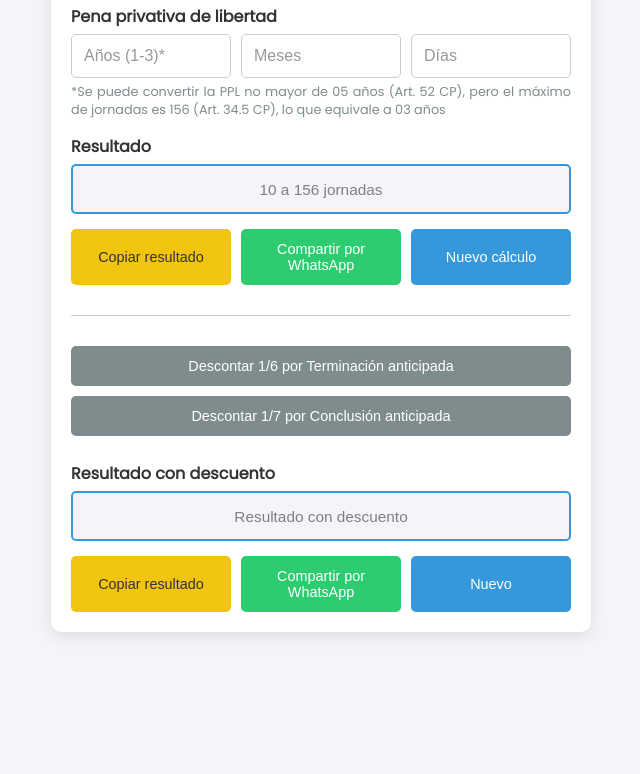
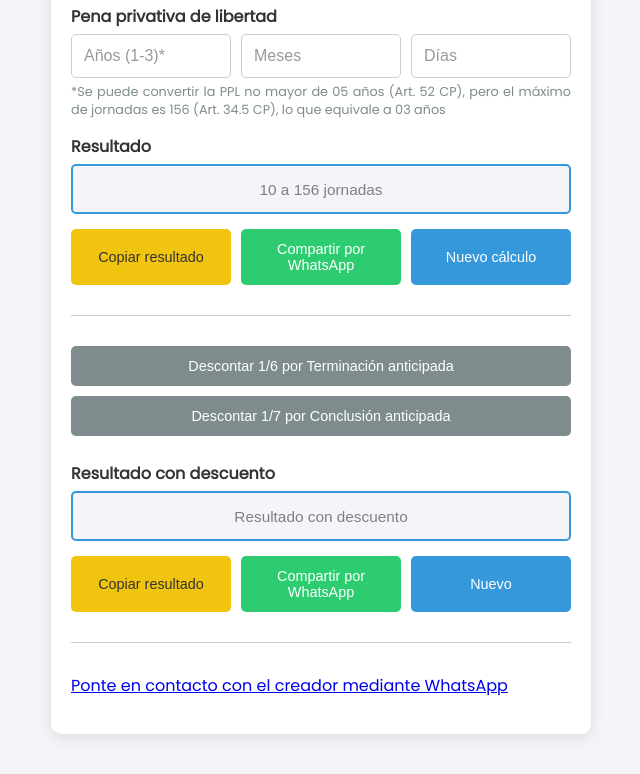
Before and after one commit to VMSiuP/Jornador, a plain HTML site: page index.html in a window 1280 px wide. Shown: the part 219-993 px from the top of the page, without its empty margins (319-959 px from the left). Before the commit the page ends 891 px from the top, so only its background shows below. Drawn offline with Linux system fonts and the light colour scheme.

Commit message:
Update index.html

```diff
--- a/index.html
+++ b/index.html
@@ -6,11 +6,11 @@
   <title>Jornador Siu</title>
 
   <link rel="manifest" href="manifest.webmanifest" />
-
   <meta name="theme-color" content="#2c3e50" />
 
-  <link rel="icon" type="image/png" href="icons/icon-192.png" />
-  <link rel="apple-touch-icon" href="icons/icon-512.png" />
+  <link rel="icon" href="icons/icon-192.png" type="image/png">
+  <link rel="apple-touch-icon" href="icons/icon-512.png">
+  <link rel="shortcut icon" href="favicon.ico" type="image/x-icon">
 
   <link rel="stylesheet" href="styles.css" />
   <link href="https://fonts.googleapis.com/css2?family=Poppins&display=swap" rel="stylesheet" />
@@ -66,6 +66,13 @@
         <button id="nuevoCompletoBtn" class="btn celeste">Nuevo</button>
       </div>
     </section>
+
+    <hr>
+
+    <p class="contacto">
+      <a href="https://wa.me/51999999999" target="_blank">Ponte en contacto con el creador mediante WhatsApp</a>
+    </p>
+
   </main>
 </body>
 </html>
```
